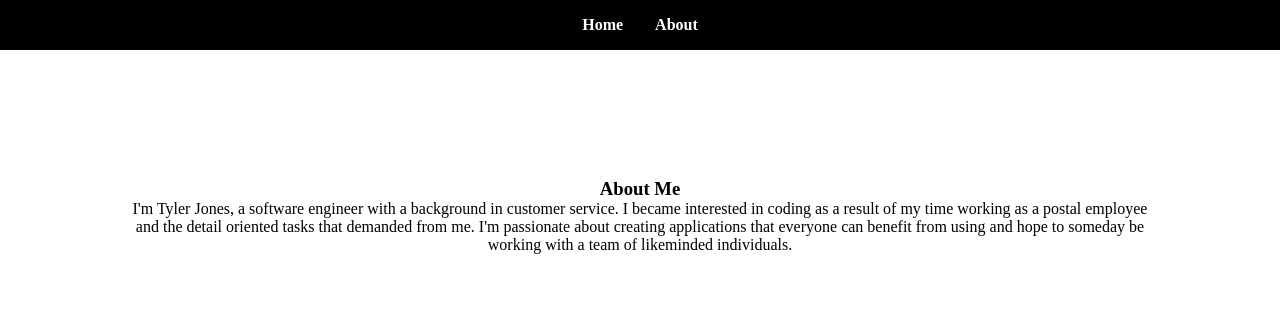
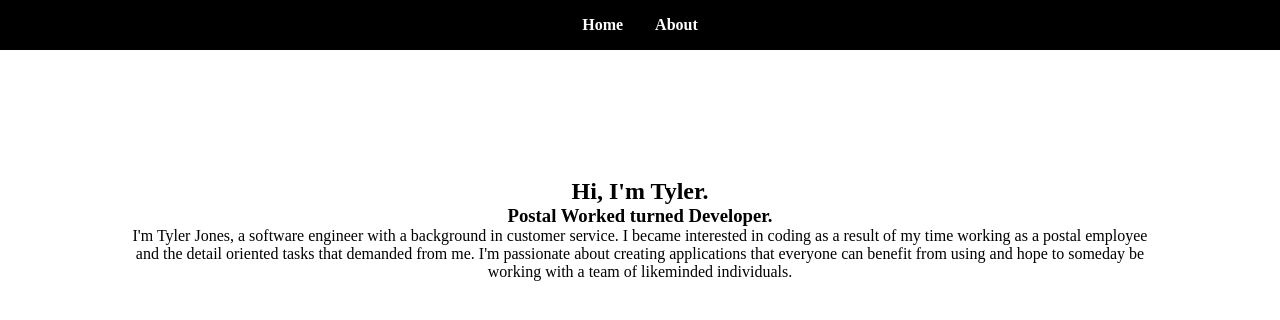
Before and after one commit to msiroilem/vue-portfolio, a Vue app in the folder client/: page /about in a window 1280 px wide. Shown: the top 320 px of the page. Built offline with nearby package versions, Linux system fonts and the light colour scheme; what cloudinary-vue would draw is missing.

Commit message:
About section updated

```diff
--- a/client/src/views/About.vue
+++ b/client/src/views/About.vue
@@ -1,16 +1,22 @@
 <template>
   <div class="about-wrapper">
-    <h3>
-      About Me
-    </h3>
-    <p>
-      I'm Tyler Jones, a software engineer with a background in customer
-      service. I became interested in coding as a result of my time working as a
-      postal employee and the detail oriented tasks that demanded from me. I'm
-      passionate about creating applications that everyone can benefit from
-      using and hope to someday be working with a team of likeminded
-      individuals.
-    </p>
+    <div>
+      <h2>
+        Hi, I'm Tyler.
+      </h2>
+
+      <h3>Postal Worked turned Developer.</h3>
+    </div>
+    <div>
+      <p>
+        I'm Tyler Jones, a software engineer with a background in customer
+        service. I became interested in coding as a result of my time working as
+        a postal employee and the detail oriented tasks that demanded from me.
+        I'm passionate about creating applications that everyone can benefit
+        from using and hope to someday be working with a team of likeminded
+        individuals.
+      </p>
+    </div>
   </div>
 </template>
 
```
